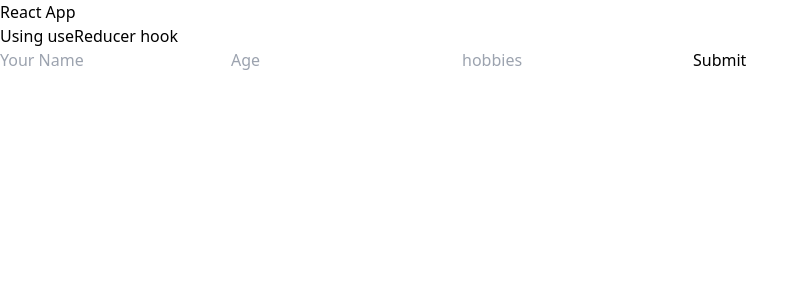
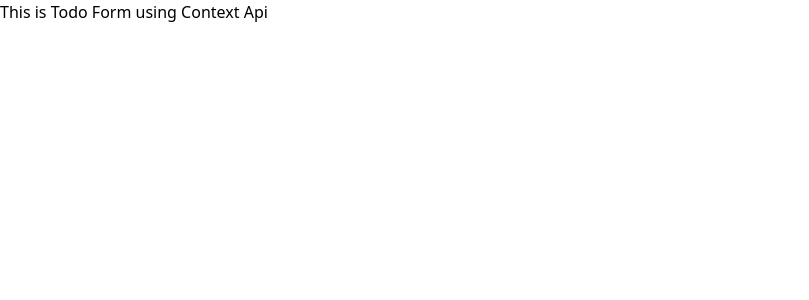
Before and after one commit to goni715/redux-level-2, a React (Vite) app: page / in a window 1280 px wide. Shown: the top 300 px of the page, without its empty margins (0-809 px from the left). Built offline with nearby package versions, Linux system fonts and the light colour scheme.

Commit message:
initialize context provider

```diff
--- a/src/App.tsx
+++ b/src/App.tsx
@@ -1,11 +1,13 @@
-import UserInfoWithUseReducer from "./components/State/UserInfoWithUseReducer";
+import TodoForm from "./components/todo/TodoForm";
+import TodoProvider from "./context/TodoProvider";
 
 
 const App = () => {
   return (
     <>
-      <h1>React App</h1>
-      <UserInfoWithUseReducer/>
+      <TodoProvider>
+        <TodoForm/>
+      </TodoProvider>
     </>
   );
 };
--- /dev/null
+++ b/src/components/todo/TodoForm.tsx
@@ -0,0 +1,17 @@
+import { useContext } from "react";
+import { TodoContext } from "../../context/TodoProvider";
+
+const TodoForm = () => {
+    const {name} = useContext(TodoContext);
+    console.log(name);
+    return (
+        <>
+            <h1 className="text-center font-semibold text-violet-500 py-3">This is Todo Form using Context Api</h1>
+            <form>
+
+            </form>
+        </>
+    );
+};
+
+export default TodoForm;
--- /dev/null
+++ b/src/context/TodoProvider.tsx
@@ -0,0 +1,19 @@
+import { createContext, ReactNode } from "react";
+
+export const TodoContext = createContext(undefined);
+
+type TTodoProviderProps = {
+    children : ReactNode;
+}
+
+const TodoProvider = ({children}: TTodoProviderProps) => {
+    return (
+        <>
+             <TodoContext.Provider value={{name: 'Goni'}}>
+                 {children}
+             </TodoContext.Provider>
+        </>
+    );
+};
+
+export default TodoProvider;
```
